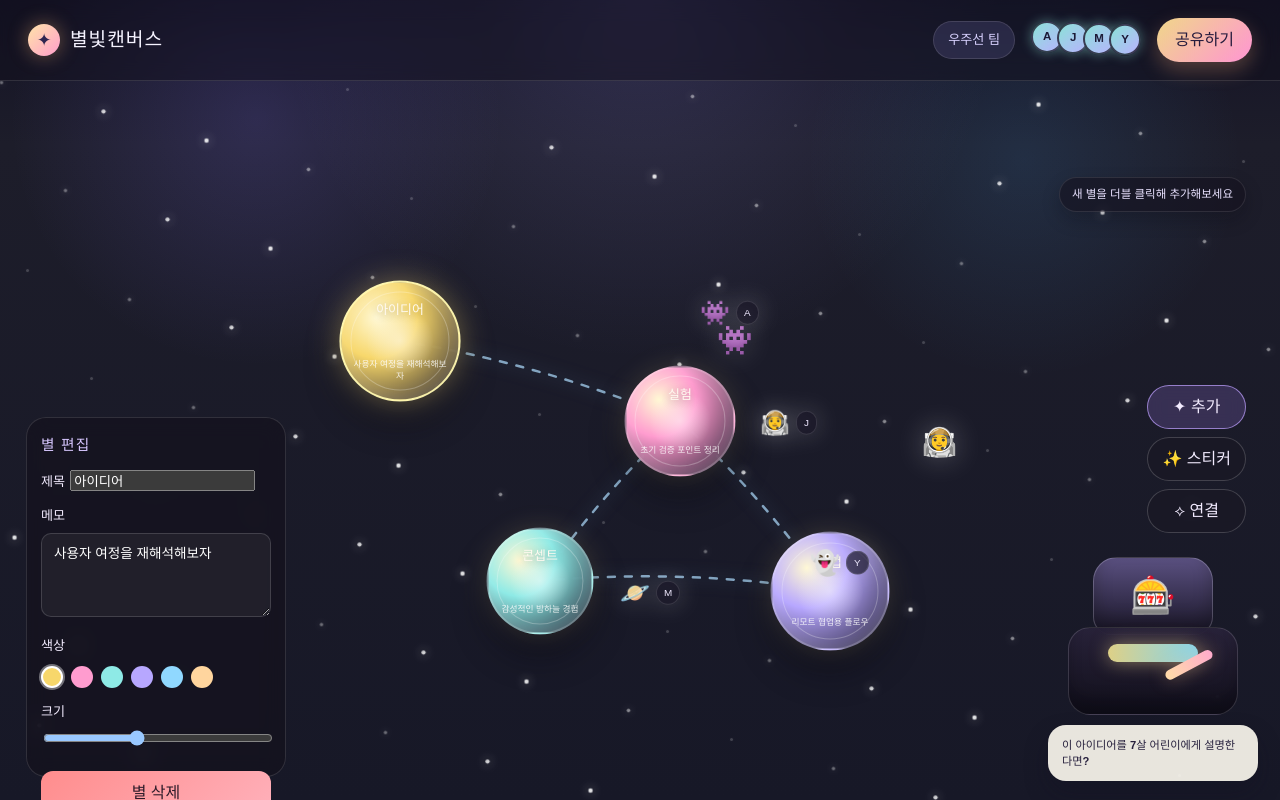
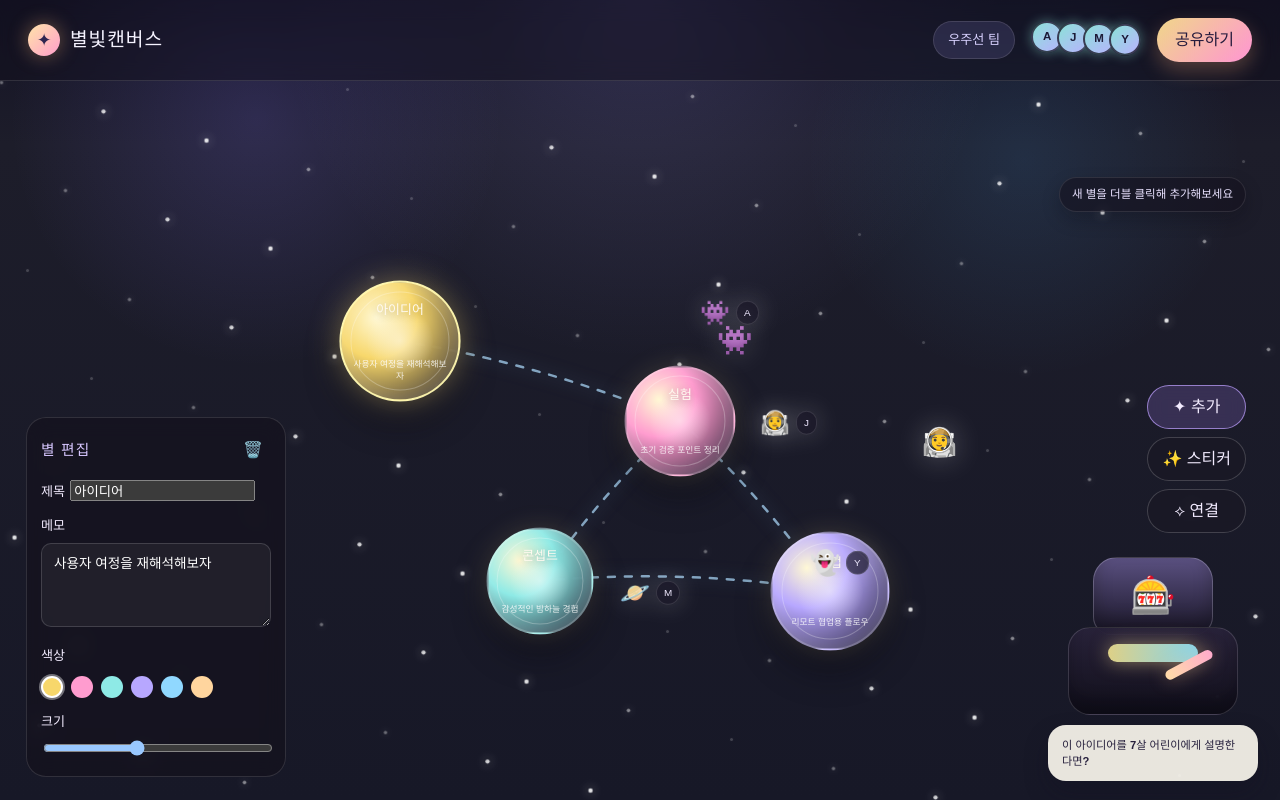
Before and after one commit to YeJiKim06/Starlight_Canvas, a React (Vite) app: page / in a window 1280 px wide. Built offline with nearby package versions, Linux system fonts and the light colour scheme.

Commit message:
feat: inspector 패널에 삭제 버튼 추가 및 스타일 개선

```diff
--- a/src/App.tsx
+++ b/src/App.tsx
@@ -397,7 +397,16 @@ function App() {
 
         {selectedNode ? (
           <aside className="inspector-panel">
-            <div className="inspector-header">별 편집</div>
+            <div className="inspector-header">
+              별 편집
+              <button
+                className="inspector-close-btn"
+                onClick={() => deleteSelectedNode()}
+                title="삭제"
+              >
+                🗑️
+              </button>
+            </div>
             <label className="field-label">
               제목
               <input
@@ -447,8 +456,6 @@ function App() {
                 }
               />
             </div>
-
-            <button className="delete-button" onClick={deleteSelectedNode}>별 삭제</button>
           </aside>
         ) : null}
 
--- a/src/styles.css
+++ b/src/styles.css
@@ -365,6 +365,25 @@ button {
   letter-spacing: 0.08em;
   color: #d7c7ff;
   text-transform: uppercase;
+  display: flex;
+  justify-content: space-between;
+  align-items: center;
+}
+
+.inspector-close-btn {
+  background: none;
+  border: none;
+  color: #d7c7ff;
+  cursor: pointer;
+  font-size: 1rem;
+  padding: 4px 8px;
+  border-radius: 6px;
+  transition: all 0.2s ease;
+}
+
+.inspector-close-btn:hover {
+  background: rgba(255, 255, 255, 0.1);
+  color: #ff9ccf;
 }
 
 .field-label {
```
